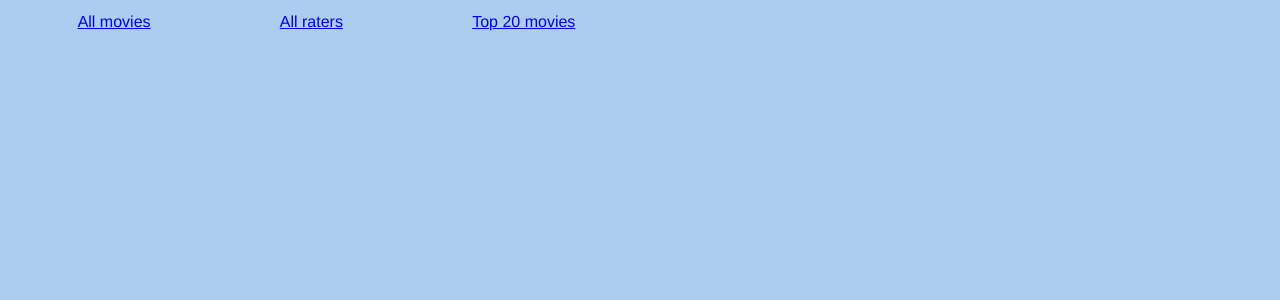
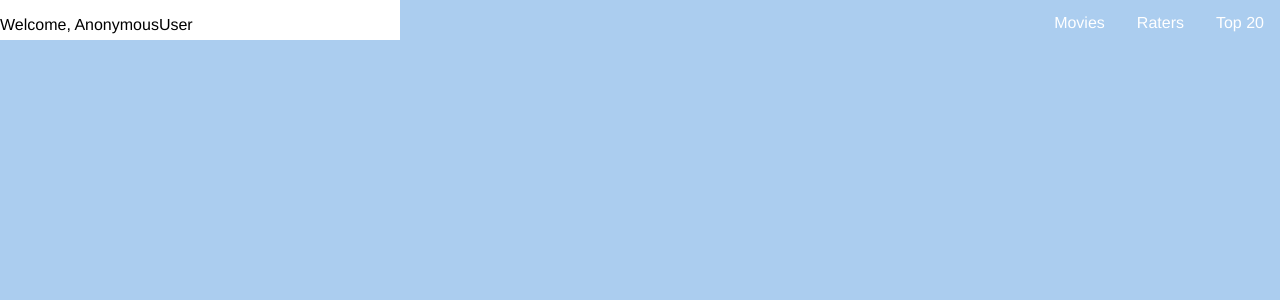
Before and after one commit to phist210/movielens_online, a Django app: page /recommender/ in a window 1280 px wide. Shown: the top 300 px of the page. Run offline with Django 3.2, Linux system fonts and the light colour scheme; parts of the project's set-up code (start-up, migrations or seed data) failed here and were passed over.

Commit message:
added some front end details

```diff
--- a/movielens_online/recommender/static/recommender/stylin_profilin.css
+++ b/movielens_online/recommender/static/recommender/stylin_profilin.css
@@ -1,30 +1,25 @@
-nav {
-    width: 50%;
+/* unvisited link */
+a:link {
+  color: red;
+  text-decoration: none;
 }
 
-nav ul {
-    display: flex;
-    flex-direction: row;
-    margin: 0;
-    padding: 0;
+/* visited link */
+a:visited {
+  text-decoration: none;
+  color: green;
 }
 
-nav ul li {
-    list-style: none;
-    flex-grow: 1;
-    text-align: center;
-
+/* mouse over link */
+a:hover {
+  text-decoration: none;
+  color: white;
 }
 
-nav ul li a {
-    display: block;
-}
-
-nav ul li a:hover {
-    display: block;
-    font-size: 20px;
-    transition: 0.1s;
-    t
+/* selected link */
+a:active {
+  text-decoration: none;
+  color: blue;
 }
 
 body{
@@ -33,8 +28,55 @@ body{
   font-family: Helvetica;
 }
 
+#welcome{
+  position: fixed;
+  margin: auto;
+  top: 0;
+  right: 1;
+  bottom: 1;
+  left: 0;
+  width: 400px;
+  height:40px;
+  background-color: white;
+}
+
+#main {
+    list-style-type: none;
+    position: fixed;
+    margin: auto;
+    top: 0;
+    right: 0;
+    bottom: 1;
+    left: 1;
+    padding: 0;
+    overflow: hidden;
+    background-color: auto;
+}
+
+li.main {
+    float: left;
+}
+
+li.main a {
+    display: block;
+    color: white;
+    text-align: center;
+    padding: 14px 16px;
+    text-decoration: none;
+}
+
+li.main a:hover {
+    background-color: #111;
+}
+
 footer{
   position: absolute;
   width: auto;
   margin:auto;
+  overflow: auto;
+  position: static;
+  top: 1;
+  right: 0;
+  bottom: 0;
+  margin-left: 45%;
 }
--- a/movielens_online/recommender/templates/recommender/index.html
+++ b/movielens_online/recommender/templates/recommender/index.html
@@ -5,15 +5,18 @@
     <meta charset='utf-8'>
     <meta name="viewport" content="width=device-width, initial-scale=1">
     <link rel="stylesheet" type="text/css" href="{% static 'recommender/stylin_profilin.css' %}" />
-    <title>INDEX</title>
+    <title>{{user}}'s Profile Page</title>
   </head>
   <body>
-    <nav>
-      <ul>
-        <li><a href='movie_list'>All movies</a></li>
-        <li><a href='rater_list'>All raters</a></li>
-        <li><a href='top_20'>Top 20 movies</a></li>
+      <ul id='main'>
+        <li class="main"><a target='_blank' href='movie_list'>Movies</a></li>
+        <li class="main"><a target='_blank' href='rater_list'>Raters</a></li>
+        <li class="main"><a target='_blank' href='top_20'>Top 20</a></li>
+        <div></div>
       </ul>
-    </nav>
+    <div id="welcome">
+      <p>Welcome, {{user}}</p>
+    </div>
+
   </body>
 </html>
--- a/movielens_online/recommender/templates/recommender/movie_list.html
+++ b/movielens_online/recommender/templates/recommender/movie_list.html
@@ -20,6 +20,6 @@
       <p>Nothing to show.</p>
     {% endif %}
 
-    <footer><a href='/recommender'>Index</a></footer>
+    <footer><a href='/recommender'>Return to index</a></footer>
   </body>
 </html>
--- a/movielens_online/recommender/templates/recommender/movie_profile.html
+++ b/movielens_online/recommender/templates/recommender/movie_profile.html
@@ -16,10 +16,10 @@
     <h3>Reviews</h3>
     <ol>
     {% for rate in all_movie_rating %}
-      <li><a href="{% url 'recommender:rater_profile' rate.rater.user.id %}">{{ rate.rater.name }}</a>
+      <li><a href="{% url 'recommender:rater_profile' rate.id %}">q</a>
         {{rate.rating}}/5</li>
     {% endfor %}
     </ol>
-    <footer><a href='/recommender'>Index</a></footer>
+    <footer><a href='/recommender'>Return to index</a></footer>
   </body>
 </html>
--- a/movielens_online/recommender/templates/recommender/rater_list.html
+++ b/movielens_online/recommender/templates/recommender/rater_list.html
@@ -12,13 +12,13 @@
       <ul>
       {% for user in users %}
         <li>
-          <a href="{% url 'recommender:rater_profile' user.id %}">{{ user }}</a>
+          <a href="{% url 'recommender:rater_profile' rate.id %}">{{ user }}</a>
         </li>
       {% endfor %}
       </ul>
     {% else %}
       <p>Nothing to show.</p>
     {% endif %}
-    <footer><a href='/recommender'>Index</a></footer>
+    <footer><a href='/recommender'>Return to index</a></footer>
   </body>
 </html>
--- a/movielens_online/recommender/templates/recommender/rater_profile.html
+++ b/movielens_online/recommender/templates/recommender/rater_profile.html
@@ -20,6 +20,6 @@
     {% else %}
     <p>Nothing to show!</p>
     {% endif %}
-    <footer><a href='/recommender'>Index</a></footer>
+    <footer><a href='/recommender'>Return to index</a></footer>
   </body>
 </html>
--- a/movielens_online/recommender/templates/recommender/top_20.html
+++ b/movielens_online/recommender/templates/recommender/top_20.html
@@ -7,6 +7,7 @@
     <link rel="stylesheet" type="text/css" href="{% static 'recommender/stylin_profilin.css' %}" />
   </head>
   <body>
+    <h1>Hey, look! The top 20 best movies right now!</h1>
     {% if top20 %}
       <ul>
       {% for movie in top20 %}
@@ -18,6 +19,6 @@
       <p>Nothing to show.</p>
     {% endif %}
       </ul>
-    <footer><a href='/recommender'>Index</a></footer>
+    <footer><a href='/recommender'>Return to index</a></footer>
   </body>
 </html>
```
